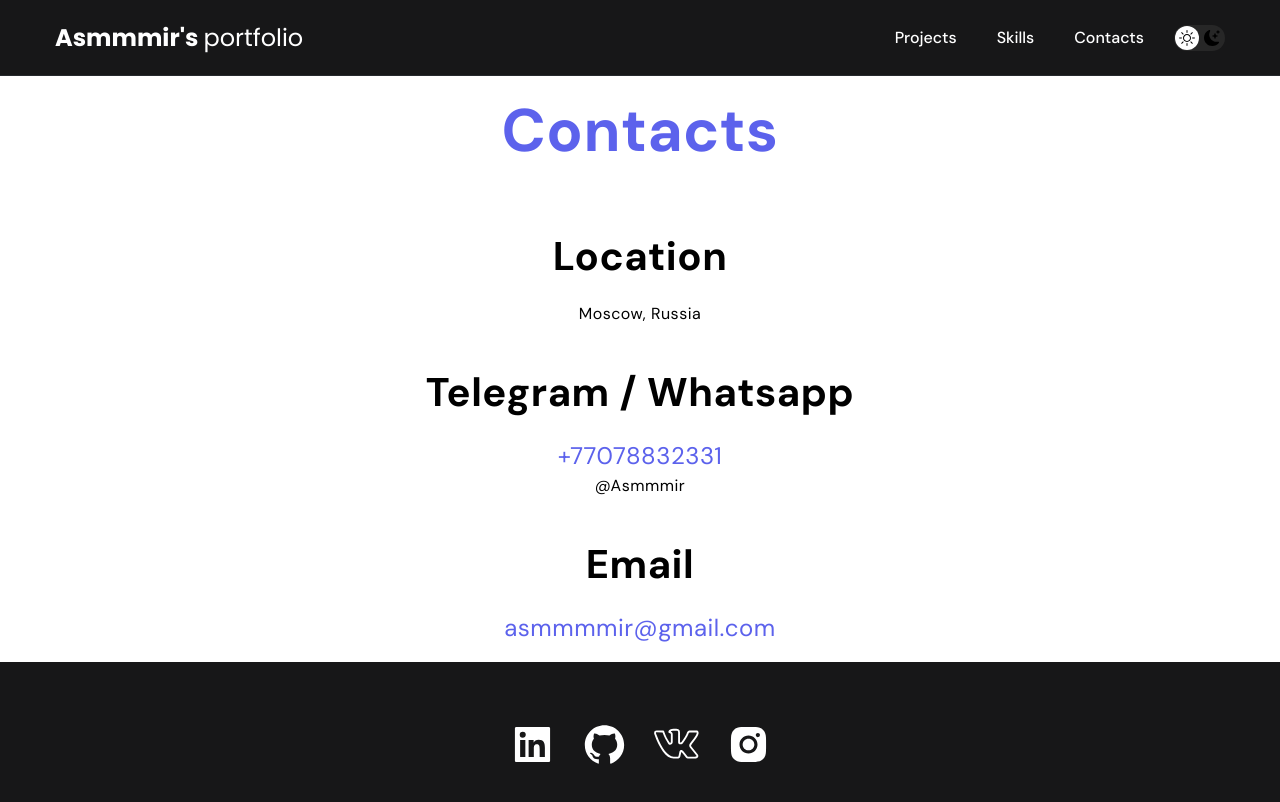
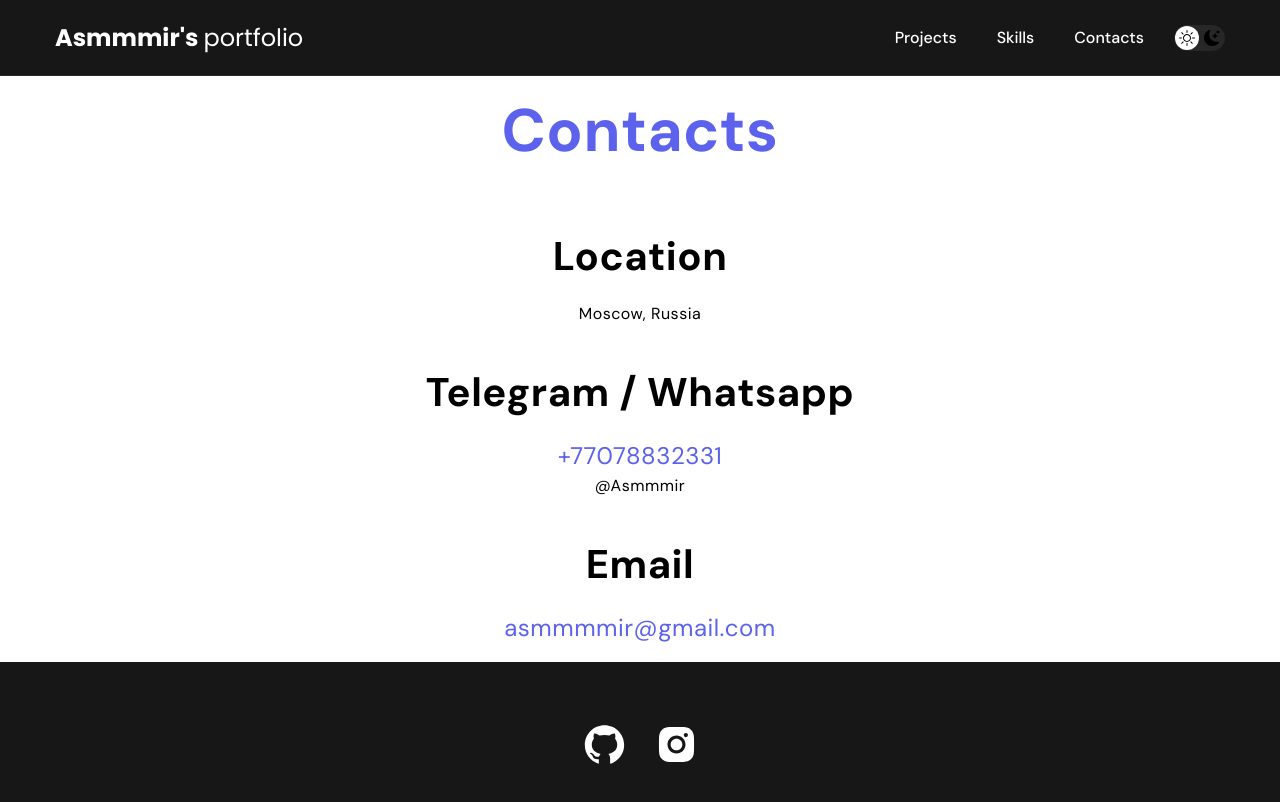
Before and after one commit to Asmmmir/my-portfolio, a React (Create React App) app: page /my-portfolio/contacts in a window 1280 px wide. Shown: the top 802 px of the page. Built offline with nearby package versions, Linux system fonts and the light colour scheme.

Commit message:
deleted social links

```diff
--- a/src/components/Footer/Footer.js
+++ b/src/components/Footer/Footer.js
@@ -11,18 +11,8 @@ export default function Footer() {
         <div className={styles.footer__wrapper}>
           <ul className={styles.footer__socials}>
             <li className={styles.footer__socials_item}>
-              <a href="https://www.linkedin.com/in/aslanbek-astamirov-977566208/">
-                <AiFillLinkedin />
-              </a>
-            </li>
-            <li className={styles.footer__socials_item}>
               <a href="https://github.com/asmmmir">
                 <AiFillGithub />
-              </a>
-            </li>
-            <li className={styles.footer__socials_item}>
-              <a href="https://vk.com/asmmmir">
-                <SlSocialVkontakte />
               </a>
             </li>
             <li className={styles.footer__socials_item}>
```
